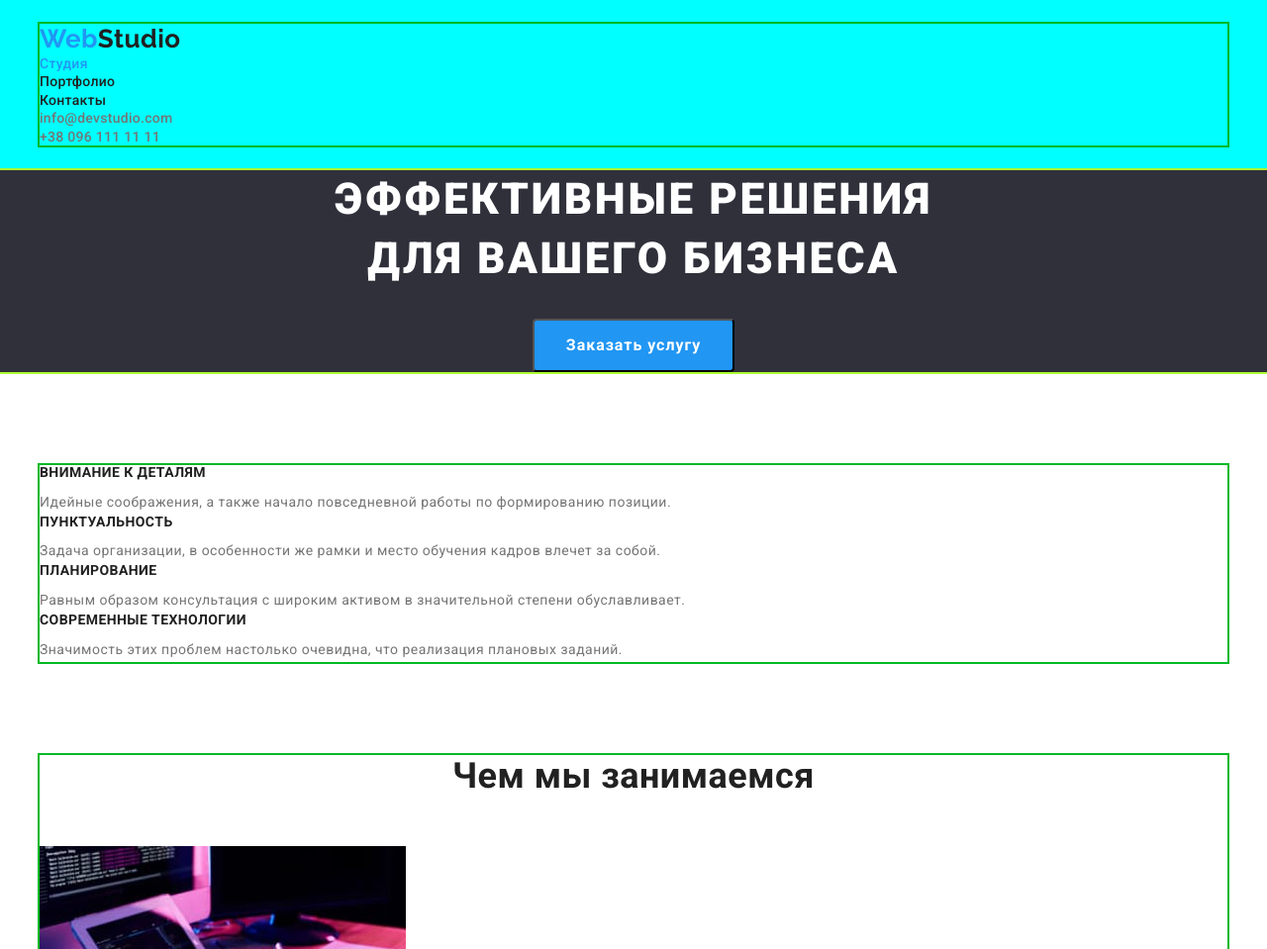
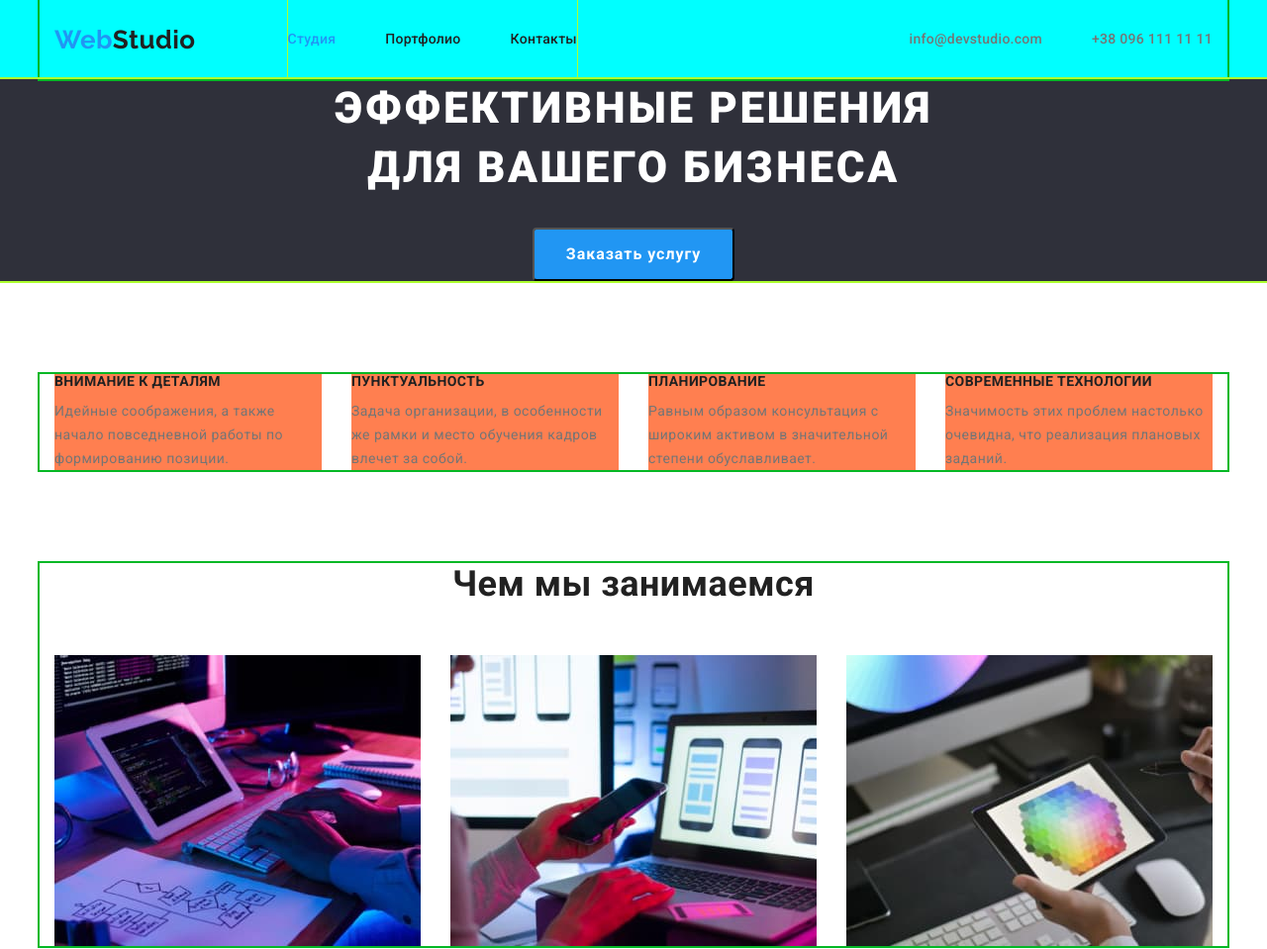
Before and after one commit to kisen8/goit-markup-hw-03, a plain HTML site: page index.html in a window 1280 px wide. Shown: the top 959 px of the page at 99% size. Drawn offline with nearby package versions, Linux system fonts and the light colour scheme.

Commit message:
hw-3 flex

```diff
--- a/css/styles.css
+++ b/css/styles.css
@@ -28,6 +28,16 @@ body {
   letter-spacing: 0.03em;
 }
 
+.list {
+  padding: 0;
+  margin: 0;
+
+  list-style: none;
+}
+.link {
+  text-decoration: none;
+}
+
 /* CONTAINER */
 
 .container {
@@ -35,6 +45,8 @@ body {
   margin-right: auto;
 
   width: 1200px;
+  padding-left: 15px;
+  padding-right: 15px;
 
   outline: 2px solid rgb(4, 184, 37);
 }
@@ -49,19 +61,36 @@ body {
 
   text-decoration: none;
 }
+
 .logo-dark {
   color: var(--primary-text-color);
 }
 
 /* index.html */
 .header {
-  padding-top: 24px;
-  padding-bottom: 25px;
+  background-color: aqua;
+}
+.nav {
+  display: flex;
+  align-items: center;
+}
 
-  background-color: aqua;
+.site-nav {
+  display: flex;
+  margin-left: 93px;
+
+  outline: 1px solid greenyellow;
+}
+
+.site-nav .nav-item + .nav-item {
+  margin-left: 50px;
 }
 
 .site-nav .link {
+  display: block;
+  padding-top: 32px;
+  padding-bottom: 32px;
+
   color: var(--primary-text-color);
 
   font-weight: 500;
@@ -69,15 +98,7 @@ body {
   line-height: 1.14;
   letter-spacing: 0.02em;
 }
-.list {
-  padding: 0;
-  margin: 0;
 
-  list-style: none;
-}
-.link {
-  text-decoration: none;
-}
 .site-nav .link:hover,
 .site-nav .link:focus {
   color: var(--accent-color);
@@ -85,7 +106,20 @@ body {
 .site-nav .link.current {
   color: var(--accent-color);
 }
+
+.feedback {
+  display: flex;
+  margin-left: auto;
+}
+
+.feedback-item + .feedback-item {
+  margin-left: 50px;
+}
+
 .feedback .link {
+  display: block;
+  padding-top: 32px;
+  padding-bottom: 32px;
   color: var(--text-color);
 
   font-weight: 500;
@@ -140,9 +174,26 @@ body {
   padding-top: 94px;
   padding-bottom: 94px;
 }
+/* works */
 .section-works {
   padding-top: 0;
   padding-bottom: 94px;
+}
+.image {
+  display: block;
+  width: 100%;
+}
+
+.works {
+  display: flex;
+  flex-wrap: wrap;
+  margin-left: -30px;
+}
+
+.works-item {
+  flex-basis: calc(100% / 3 - 30px);
+
+  margin-left: 30px;
 }
 
 .section-title {
@@ -175,6 +226,22 @@ body {
   padding-bottom: 94px;
 
   background-color: var(--bgc-color);
+}
+
+/* Features */
+.features {
+  display: flex;
+  flex-wrap: wrap;
+
+  margin-left: -30px;
+}
+
+.features-item {
+  flex-basis: calc(100% / 4 - 30px);
+
+  margin-left: 30px;
+
+  background-color: coral;
 }
 
 .features-title {
--- a/index.html
+++ b/index.html
@@ -18,24 +18,24 @@
   <body>
     <!-- Шапка сайта -->
     <header class="header">
-      <div class="container">
-        <nav>
+      <div class="container nav">
+        <nav class="nav">
           <a lang="en" href="./index.html" class="logo link">
             Web<span lang="en" class="logo-dark link">Studio</span>
           </a>
 
           <ul class="site-nav list">
-            <li><a href="./index.html" class="link current">Студия</a></li>
-            <li><a href="./portfolio.html" class="link">Портфолио</a></li>
-            <li><a href="" class="link">Контакты</a></li>
+            <li class="nav-item"><a href="./index.html" class="link current">Студия</a></li>
+            <li class="nav-item"><a href="./portfolio.html" class="link">Портфолио</a></li>
+            <li class="nav-item"><a href="" class="link">Контакты</a></li>
           </ul>
         </nav>
 
         <ul class="feedback list">
-          <li>
+          <li class="feedback-item">
             <a lang="en" href="mailto:info@devstudio.com" class="link">info@devstudio.com</a>
           </li>
-          <li>
+          <li class="feedback-item">
             <a href="tel:+380961111111" class="link">+38 096 111 11 11</a>
           </li>
         </ul>
@@ -96,9 +96,15 @@
         <div class="container">
           <h2 class="section-title">Чем мы занимаемся</h2>
           <ul class="works list">
-            <li class="works-item"><img src="./images/img1.jpg" alt="programing" width="370" /></li>
-            <li class="works-item"><img src="./images/img2.jpg" alt="designing" width="370" /></li>
-            <li class="works-item"><img src="./images/img3.jpg" alt="styling" width="370" /></li>
+            <li class="works-item">
+              <img class="image" src="./images/img1.jpg" alt="programing" width="370" />
+            </li>
+            <li class="works-item">
+              <img class="image" src="./images/img2.jpg" alt="designing" width="370" />
+            </li>
+            <li class="works-item">
+              <img class="image" src="./images/img3.jpg" alt="styling" width="370" />
+            </li>
           </ul>
         </div>
       </section>
@@ -110,22 +116,22 @@
 
           <ul class="team list">
             <li class="team-item">
-              <img src="./images/ihor.jpg" alt="Игорь Демьяненко" width="270" />
+              <img class="image" src="./images/ihor.jpg" alt="Игорь Демьяненко" width="270" />
               <h3 class="team-title">Игорь Демьяненко</h3>
               <p lang="en" class="team-text">Product Designer</p>
             </li>
             <li class="team-item">
-              <img src="./images/olha.jpg" alt="Ольга Репина" width="270" />
+              <img class="image" src="./images/olha.jpg" alt="Ольга Репина" width="270" />
               <h3 class="team-title">Ольга Репина</h3>
               <p lang="en" class="team-text">Frontend Developer</p>
             </li>
             <li class="team-item">
-              <img src="./images/nikolay.jpg" alt="Николай Тарасов" width="270" />
+              <img class="image" src="./images/nikolay.jpg" alt="Николай Тарасов" width="270" />
               <h3 class="team-title">Николай Тарасов</h3>
               <p lang="en" class="team-text">Marketing</p>
             </li>
             <li class="team-item">
-              <img src="./images/mihail.jpg" alt="Михаил Ермаков" width="270" />
+              <img class="image" src="./images/mihail.jpg" alt="Михаил Ермаков" width="270" />
               <h3 class="team-title">Михаил Ермаков</h3>
               <p lang="en" class="team-text">UI Designer</p>
             </li>
```
